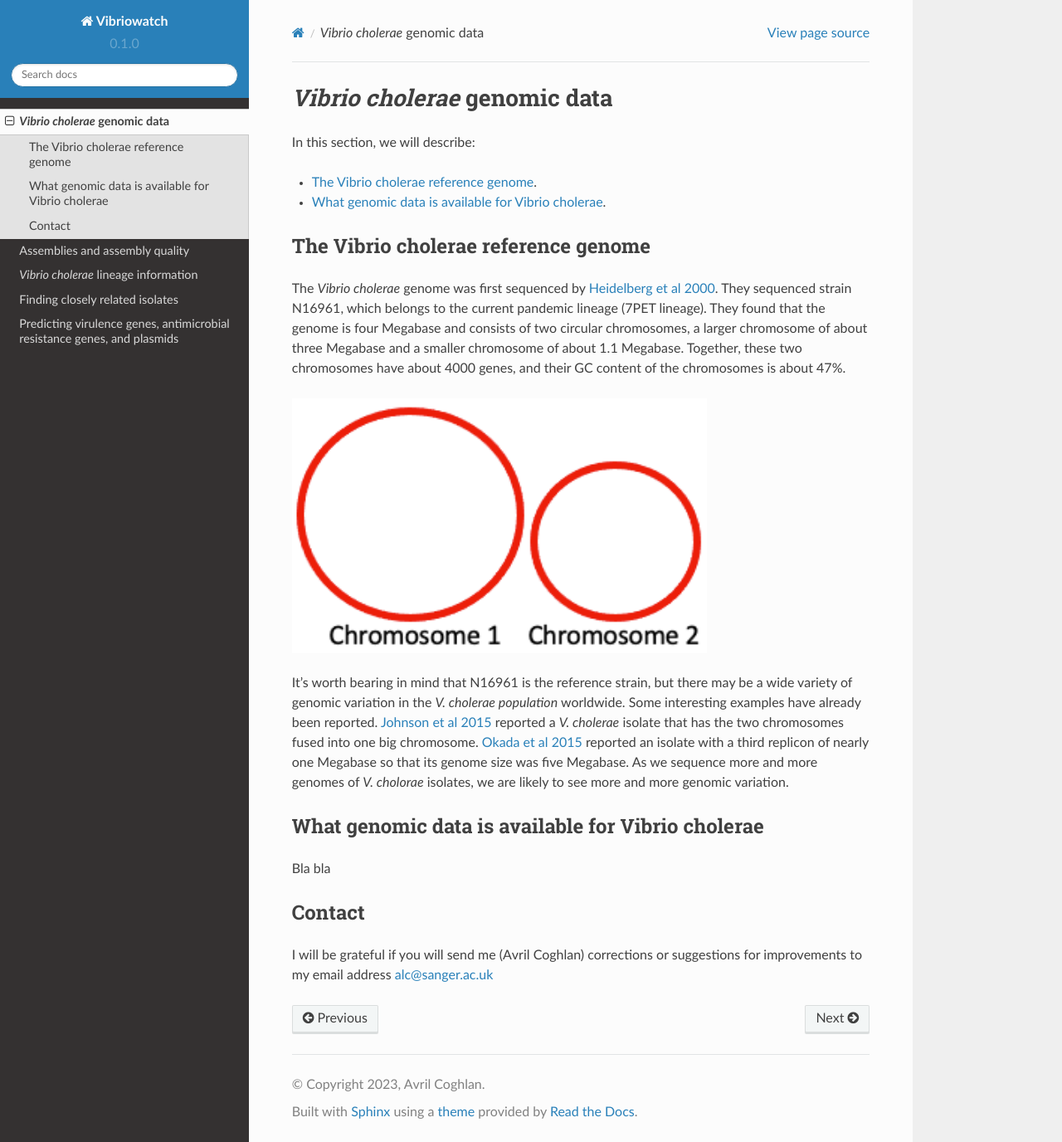
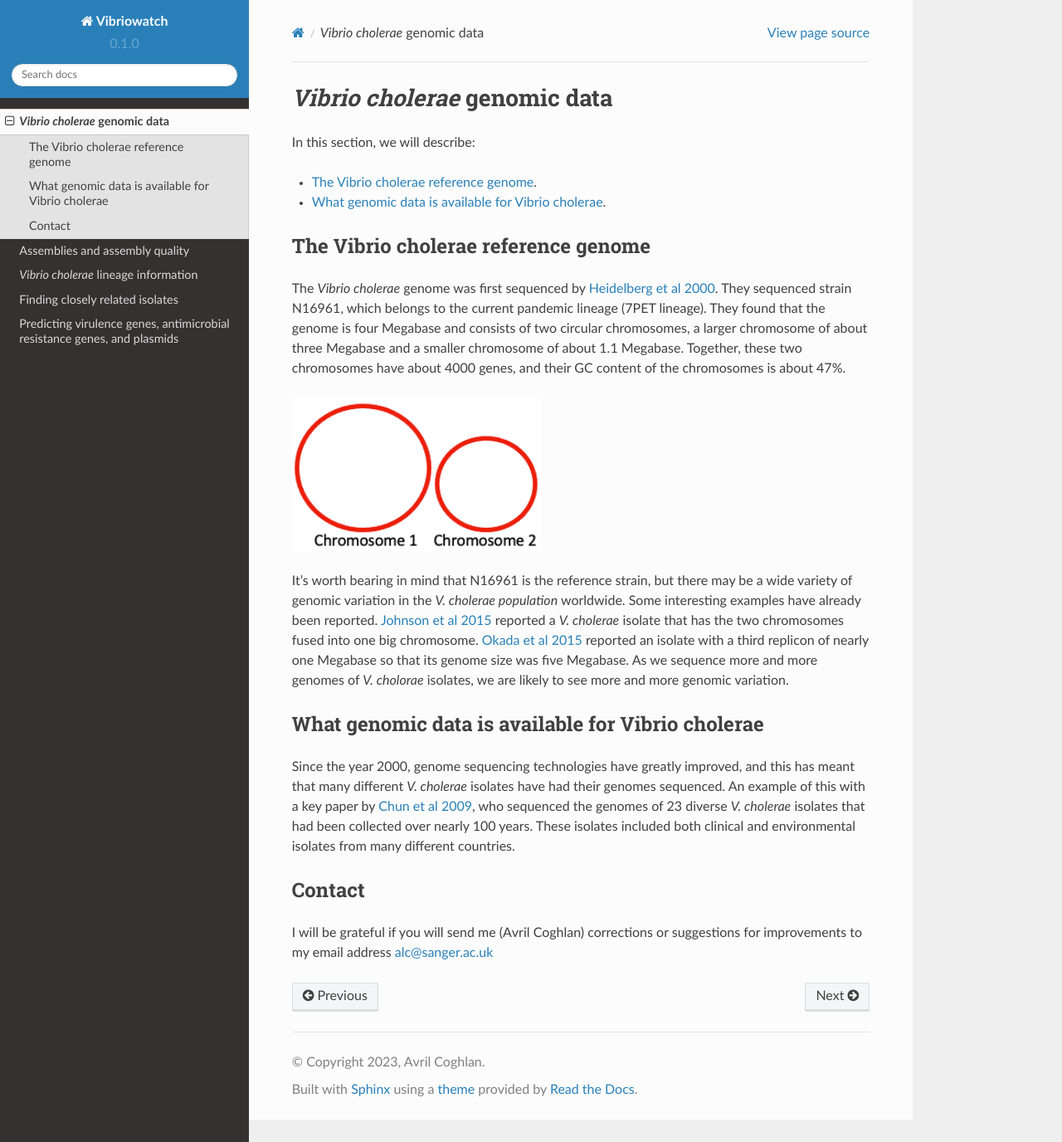
Before and after one commit to avrilcoghlan/vibriowatch, a Sphinx documentation site: the page built from docs/source/vibriogenomes.rst, in a window 1280 px wide and 1376 px high. Shown: the whole window at 83% size. Built offline with Sphinx 7.4.7 and the Read the Docs theme 2.0.0, drawn with Linux system fonts in a browser that asks for light colours.

Commit message:
Update vibriogenomes.rst

```diff
--- a/docs/source/vibriogenomes.rst
+++ b/docs/source/vibriogenomes.rst
@@ -14,7 +14,7 @@ The *Vibrio cholerae* genome was first sequenced by `Heidelberg et al 2000`_. Th
 .. _Heidelberg et al 2000: https://pubmed.ncbi.nlm.nih.gov/10952301/
 
 .. image:: Picture17.png
-  :width: 500
+  :width: 300
 
 It's worth bearing in mind that N16961 is the reference strain, but there may be a wide variety of genomic variation in the *V. cholerae population* worldwide. Some interesting examples have already been reported. `Johnson et al 2015`_ reported a *V. cholerae* isolate that has the two chromosomes fused into one big chromosome. `Okada et al 2015`_ reported an isolate with a third replicon of nearly one Megabase so that its genome size was five Megabase. As we sequence more and more genomes of *V. cholorae* isolates, we are likely to see more and more genomic variation.
 
@@ -25,7 +25,9 @@ It's worth bearing in mind that N16961 is the reference strain, but there may be
 What genomic data is available for Vibrio cholerae
 --------------------------------------------------
 
-Bla bla
+Since the year 2000, genome sequencing technologies have greatly improved, and this has meant that many different *V. cholerae* isolates have had their genomes sequenced. An example of this with a key paper by `Chun et al 2009`_, who sequenced the genomes of 23 diverse *V. cholerae* isolates that had been collected over nearly 100 years. These isolates included both clinical and environmental isolates from many different countries.
+
+.. _Chun et al 2009: https://pubmed.ncbi.nlm.nih.gov/19720995/
 
 Contact
 -------
```
